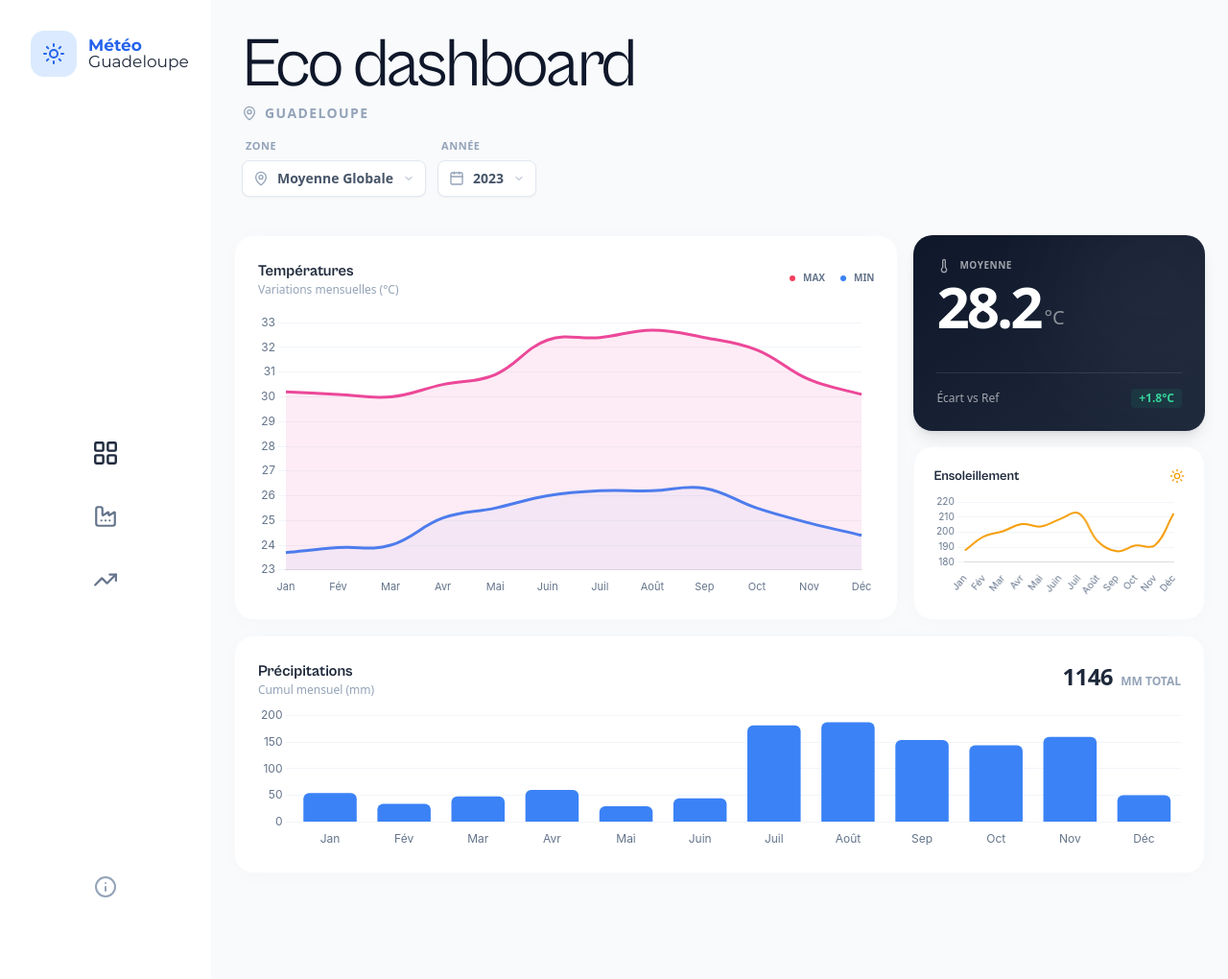
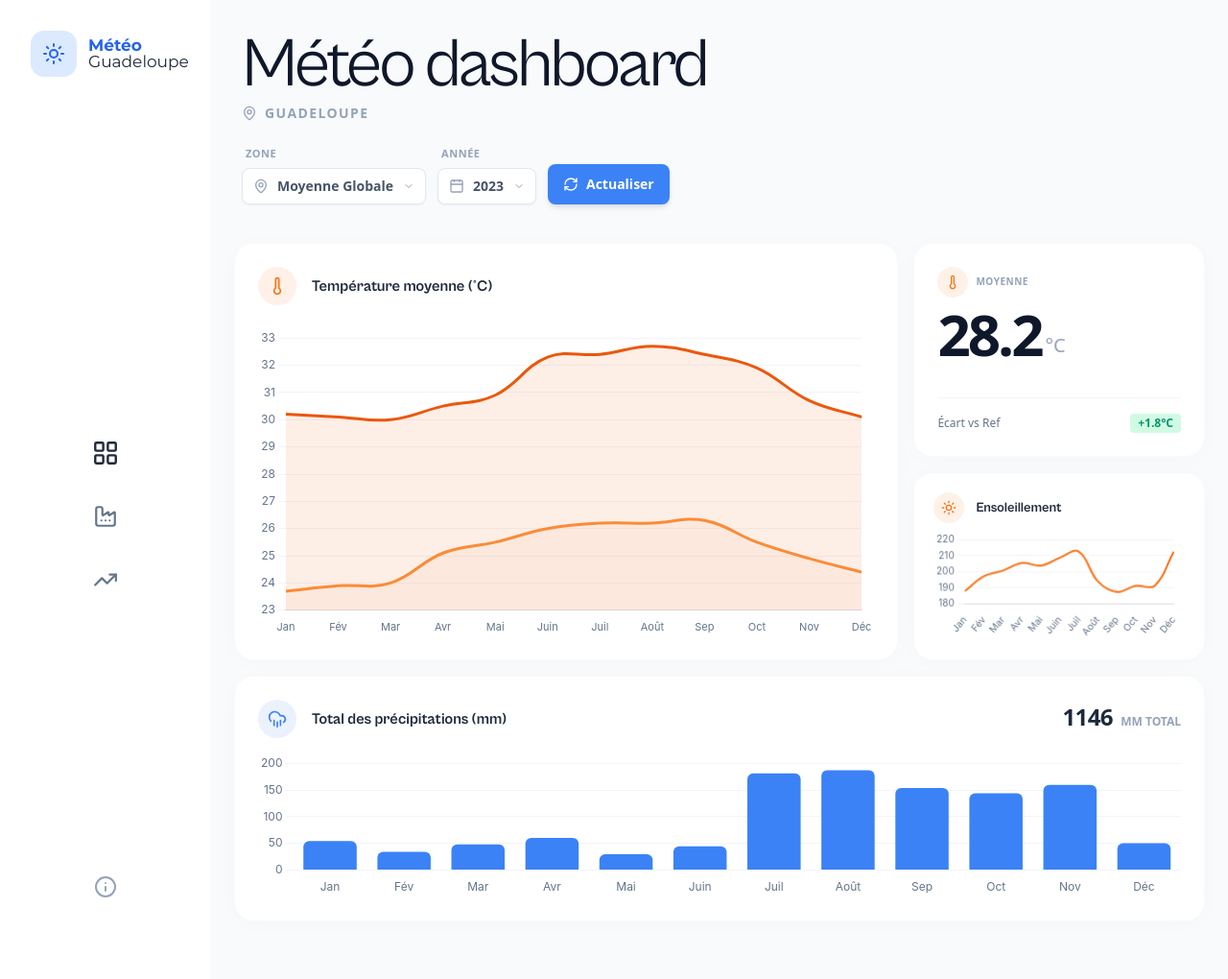
Before and after one commit to michel-DC/Datavisualisation-MMI, a PHP site: page / in a window 1280 px wide. Shown: the whole page at 96% size. Run offline with PHP 8.4, Linux system fonts and the light colour scheme; data that the repository does not hold is empty; style sheets or scripts are compiled from the project's sources; some libraries are stand-ins or nearby versions.

```diff
--- a/index.php
+++ b/index.php
@@ -9,8 +9,8 @@ declare(strict_types=1); ?>
 <head>
     <meta charset="UTF-8">
     <meta name="viewport" content="width=device-width, initial-scale=1.0">
-    <title>Datavisualisation du changement climatique en Guadeloupe</title>
-    <link rel="shortcut icon" href="assets/favicon/earth.png" type="image/x-icon">
+    <title>Le changement climatique en Guadeloupe</title>
+    <link rel="shortcut icon" href="assets/favicon/soleil.gif" type="image/x-icon">
     <script src="https://cdn.tailwindcss.com"></script>
     <link rel="stylesheet" href="/styles/index.css">
 
--- a/sections/emissions.php
+++ b/sections/emissions.php
@@ -10,7 +10,7 @@ declare(strict_types=1);
             <!-- Titles -->
             <div>
                 <h1 class="text-7xl font-normal tracking-tighter text-slate-900 mb-1">
-                    Émissions
+                    Émissions de CO2
                 </h1>
                 <div class="flex items-center gap-2 text-slate-400">
                     <i data-lucide="map-pin" class="w-4 h-4"></i>
@@ -21,17 +21,11 @@ declare(strict_types=1);
                     <span class="text-sm font-medium text-slate-500">1990 - 2022</span>
                 </div>
             </div>
-
-            <!-- Actions -->
-            <button id="open-emissions-info" class="flex items-center gap-2 px-4 py-2 bg-white border border-slate-200 rounded-full text-slate-600 hover:text-slate-900 hover:border-slate-300 transition-all shadow-sm">
-                <i data-lucide="info" class="w-4 h-4"></i>
-                <span class="text-sm font-bold">Détails des secteurs</span>
-            </button>
         </div>
     </div>
 
     <!-- Dashboard Content (Fluid) -->
-    <div class="flex-1 p-6 pb-12 overflow-hidden flex flex-col gap-6 h-full">
+    <div class="flex-1 p-6 pb-16 overflow-hidden flex flex-col gap-12 h-full">
 
         <!-- Main Chart Card -->
         <div class="emissions-chart-container flex-1 bg-white rounded-[20px] p-6 shadow-[0_2px_20px_rgba(0,0,0,0.02)] border border-slate-100/50 flex flex-col min-h-0 opacity-0 transform scale-95 relative">
--- a/sections/meteo.php
+++ b/sections/meteo.php
@@ -8,7 +8,7 @@
         <!-- Titles -->
         <div>
             <h1 class="text-7xl font-normal tracking-tighter text-slate-900 mb-1">
-                Eco dashboard
+                Météo dashboard
             </h1>
             <div class="flex items-center gap-2 text-slate-400">
                 <i data-lucide="map-pin" class="w-4 h-4"></i>
@@ -19,7 +19,7 @@
         </div>
 
         <!-- Controls (Left Aligned) -->
-        <div class="flex items-center gap-3">
+        <div class="flex items-end gap-3 mt-2">
              <!-- Station Select -->
             <div class="flex flex-col gap-1.5">
                 <label for="station-filter" class="text-[11px] font-bold text-slate-400 uppercase tracking-wider ml-1">Zone</label>
@@ -52,6 +52,12 @@
                     </div>
                 </div>
             </div>
+
+            <!-- Refresh Button -->
+            <button id="refresh-btn" class="flex items-center gap-2 bg-blue-500 hover:bg-blue-600 text-white px-4 py-2.5 rounded-lg text-sm font-semibold transition-all shadow-md active:scale-95 h-[42px]">
+                <i data-lucide="refresh-cw" class="w-4 h-4"></i>
+                Actualiser
+            </button>
         </div>
     </div>
 
@@ -63,20 +69,12 @@
 
             <!-- Temperature Chart (Main) -->
             <div class="flex-1 bg-white rounded-[20px] p-6 shadow-[0_2px_20px_rgba(0,0,0,0.02)] border border-slate-100/50 flex flex-col">
-                <div class="flex-none flex items-center justify-between mb-4">
+                <div class="flex-none flex items-center gap-4 mb-6">
+                    <div class="w-10 h-10 rounded-full bg-orange-500/10 flex items-center justify-center text-orange-500">
+                        <i data-lucide="thermometer" class="w-5 h-5"></i>
+                    </div>
                     <div>
-                        <h3 class="text-base font-bold text-slate-800">Températures</h3>
-                        <p class="text-xs text-slate-400 font-medium">Variations mensuelles (°C)</p>
-                    </div>
-                    <div class="flex items-center gap-4">
-                        <div class="flex items-center gap-2">
-                             <div class="w-1.5 h-1.5 rounded-full bg-rose-500"></div>
-                             <span class="text-[10px] font-semibold text-slate-500 uppercase">Max</span>
-                        </div>
-                        <div class="flex items-center gap-2">
-                             <div class="w-1.5 h-1.5 rounded-full bg-blue-500"></div>
-                             <span class="text-[10px] font-semibold text-slate-500 uppercase">Min</span>
-                        </div>
+                        <h3 class="text-base font-bold text-slate-800">Température moyenne (°C)</h3>
                     </div>
                 </div>
                 <div class="flex-1 relative min-h-0 w-full">
@@ -87,31 +85,34 @@
             <!-- Side Column (KPI + Sun) -->
             <div class="w-[30%] flex flex-col gap-4">
                 <!-- KPI -->
-                <div class="flex-1 bg-gradient-to-br from-slate-900 to-slate-800 rounded-[20px] p-6 text-white relative overflow-hidden shadow-lg flex flex-col justify-between">
-                    <div class="absolute top-0 right-0 w-48 h-48 bg-white/5 rounded-full blur-3xl -mr-10 -mt-10 pointer-events-none"></div>
+                <div class="flex-1 bg-white rounded-[20px] p-6 shadow-[0_2px_20px_rgba(0,0,0,0.02)] border border-slate-100/50 flex flex-col justify-between">
                     <div>
-                        <div class="flex items-center gap-2 text-white/60 mb-1">
-                            <i data-lucide="thermometer" class="w-4 h-4"></i>
-                            <span class="text-[10px] font-bold uppercase tracking-wider">Moyenne</span>
+                        <div class="flex items-center gap-2 mb-2">
+                            <div class="w-8 h-8 rounded-full bg-orange-500/10 flex items-center justify-center text-orange-500">
+                                <i data-lucide="thermometer" class="w-4 h-4"></i>
+                            </div>
+                            <span class="text-[10px] font-bold uppercase tracking-wider text-slate-400">Moyenne</span>
                         </div>
                         <div class="flex items-end gap-1">
-                            <span class="text-5xl lg:text-6xl font-black tracking-tighter leading-none" id="kpi-temp-avg">--</span>
-                            <span class="text-xl font-medium text-white/50 mb-1">°C</span>
+                            <span class="text-5xl lg:text-6xl font-black tracking-tighter leading-none text-slate-900" id="kpi-temp-avg">--</span>
+                            <span class="text-xl font-medium text-slate-400 mb-1">°C</span>
                         </div>
                     </div>
-                     <div class="pt-4 border-t border-white/10">
+                     <div class="pt-4 border-t border-slate-100">
                          <div class="flex items-center justify-between">
-                              <span class="text-xs font-medium text-white/60">Écart vs Ref</span>
-                              <span class="text-xs font-bold text-emerald-400 bg-emerald-500/10 px-2 py-0.5 rounded">+1.8°C</span>
+                              <span class="text-xs font-medium text-slate-500">Écart vs Ref</span>
+                              <span class="text-xs font-bold text-emerald-600 bg-emerald-100 px-2 py-0.5 rounded">+1.8°C</span>
                          </div>
                     </div>
                 </div>
 
                 <!-- Sun -->
                 <div class="h-[45%] bg-white rounded-[20px] p-5 shadow-[0_2px_20px_rgba(0,0,0,0.02)] border border-slate-100/50 flex flex-col">
-                     <div class="flex-none flex items-center justify-between mb-2">
+                     <div class="flex-none flex items-center gap-3 mb-2">
+                        <div class="w-8 h-8 rounded-full bg-orange-500/10 flex items-center justify-center text-orange-500">
+                            <i data-lucide="sun" class="w-4 h-4"></i>
+                        </div>
                         <h3 class="text-sm font-bold text-slate-800">Ensoleillement</h3>
-                        <i data-lucide="sun" class="w-4 h-4 text-amber-500"></i>
                     </div>
                     <div class="flex-1 relative min-h-0 w-full">
                         <canvas id="meteoSunChart"></canvas>
@@ -121,11 +122,13 @@
         </div>
 
         <!-- Bottom Row (Flex Remaining) -->
-        <div class="flex-1 flex flex-col bg-white rounded-[20px] p-6 shadow-[0_2px_20px_rgba(0,0,0,0.02)] border border-slate-100/50">
-             <div class="flex-none flex items-center justify-between mb-2">
-                <div>
-                    <h3 class="text-base font-bold text-slate-800">Précipitations</h3>
-                    <p class="text-xs text-slate-400 font-medium">Cumul mensuel (mm)</p>
+        <div class="flex-1 flex flex-col pb-6 bg-white rounded-[20px] p-6 shadow-[0_2px_20px_rgba(0,0,0,0.02)] border border-slate-100/50">
+             <div class="flex-none flex items-center justify-between mb-4">
+                <div class="flex items-center gap-4">
+                    <div class="w-10 h-10 rounded-full bg-blue-500/10 flex items-center justify-center text-blue-500">
+                        <i data-lucide="cloud-rain" class="w-5 h-5"></i>
+                    </div>
+                    <h3 class="text-base font-bold text-slate-800">Total des précipitations (mm)</h3>
                 </div>
                 <div>
                      <span class="text-2xl font-black text-slate-800 tracking-tight leading-none" id="kpi-precip-total">--</span>
--- a/sections/projections.php
+++ b/sections/projections.php
@@ -10,7 +10,7 @@ declare(strict_types=1);
             <!-- Titles -->
             <div>
                 <h1 class="text-7xl font-normal tracking-tighter text-slate-900 mb-1">
-                    Projections
+                    Projections climatiques
                 </h1>
                 <div class="flex items-center gap-2 text-slate-400">
                     <i data-lucide="map-pin" class="w-4 h-4"></i>
@@ -21,21 +21,15 @@ declare(strict_types=1);
                     <span class="text-sm font-medium text-slate-500">Horizon 2080</span>
                 </div>
             </div>
-
-            <!-- Actions -->
-            <button id="open-proj-info" class="flex items-center gap-2 px-4 py-2 bg-white border border-slate-200 rounded-full text-slate-600 hover:text-slate-900 hover:border-slate-300 transition-all shadow-sm">
-                <i data-lucide="info" class="w-4 h-4"></i>
-                <span class="text-sm font-bold">Comprendre les modèles</span>
-            </button>
         </div>
     </div>
 
     <!-- Dashboard Content (Fluid) -->
     <div class="flex-1 p-6 pb-12 overflow-hidden flex flex-col gap-6 h-full">
 
-        <div class="flex-1 w-full grid grid-cols-1 lg:grid-cols-2 gap-6 min-h-0">
+        <div class="flex-1 w-full flex flex-col gap-6 min-h-0">
             <!-- Temperature Radar Chart -->
-            <div class="proj-chart-container opacity-0 transform scale-95 flex flex-col bg-white rounded-[20px] p-6 shadow-[0_2px_20px_rgba(0,0,0,0.02)] border border-slate-100/50">
+            <div class="proj-chart-container flex-1 min-h-0 opacity-0 transform scale-95 flex flex-col bg-white rounded-[20px] p-6 shadow-[0_2px_20px_rgba(0,0,0,0.02)] border border-slate-100/50">
                 <div class="flex-none flex items-center justify-between mb-6">
                     <div>
                         <h3 class="text-xl font-bold text-slate-800">Hausse des Températures</h3>
@@ -58,7 +52,7 @@ declare(strict_types=1);
             </div>
 
             <!-- Precipitation & Heatwave Chart -->
-            <div class="proj-chart-container opacity-0 transform scale-95 flex flex-col bg-white rounded-[20px] p-6 shadow-[0_2px_20px_rgba(0,0,0,0.02)] border border-slate-100/50">
+            <div class="proj-chart-container flex-1 min-h-0 opacity-0 transform scale-95 flex flex-col bg-white rounded-[20px] p-6 shadow-[0_2px_20px_rgba(0,0,0,0.02)] border border-slate-100/50">
                 <div class="flex-none flex items-center justify-between mb-6">
                     <div>
                         <h3 class="text-xl font-bold text-slate-800">Climat & Phénomènes</h3>
```
Also changed, not shown: script/meteo.js (+19 -7 lines), script/projections.js (+53 -22 lines), assets/favicon/favicon.png (added), assets/favicon/soleil.gif (added), image copy.png (deleted), image.png (deleted).
